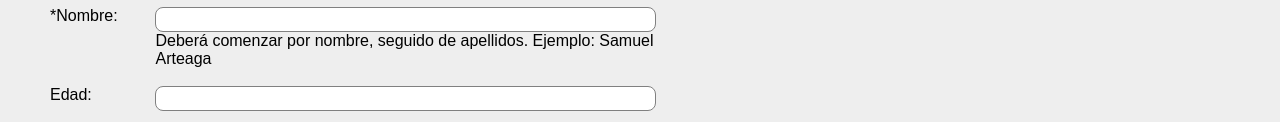
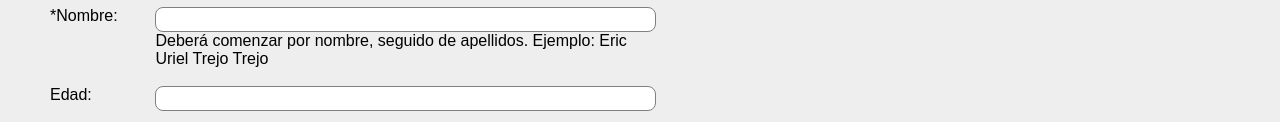
Before and after one commit to erictoman/miweb, a plain HTML site: page registro.html in a window 1280 px wide. Shown: the part 336-458 px from the top of the page. Drawn offline with Linux system fonts and the light colour scheme.

Commit message:
Nombre agregado

```diff
--- a/registro.html
+++ b/registro.html
@@ -126,7 +126,7 @@
                 />
                 <span id="enombre"
                   >Deberá comenzar por nombre, seguido de apellidos. Ejemplo:
-                  Samuel Arteaga</span
+                  Eric Uriel Trejo Trejo</span
                 >
               </td>
             </tr>
```
